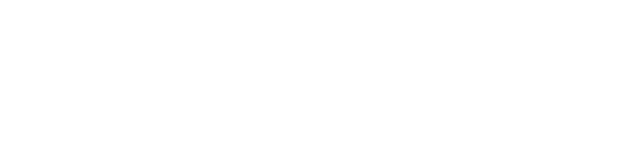
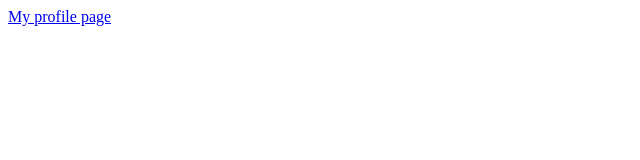
Before and after one commit to h0shizaki/SE234-lab4-2, a plain HTML site: page index.html in a window 1280 px wide. Shown: the whole page, without its empty margins (0-640 px from the left). Drawn offline with Linux system fonts and the light colour scheme.

Commit message:
add link inside index.html

```diff
--- a/index.html
+++ b/index.html
@@ -7,6 +7,9 @@
     <title>Index</title>
 </head>
 <body>
+    <nav>
+        <a href="./profile.html">My profile page</a>
+    </nav>
 
 </body>
 </html>
```
